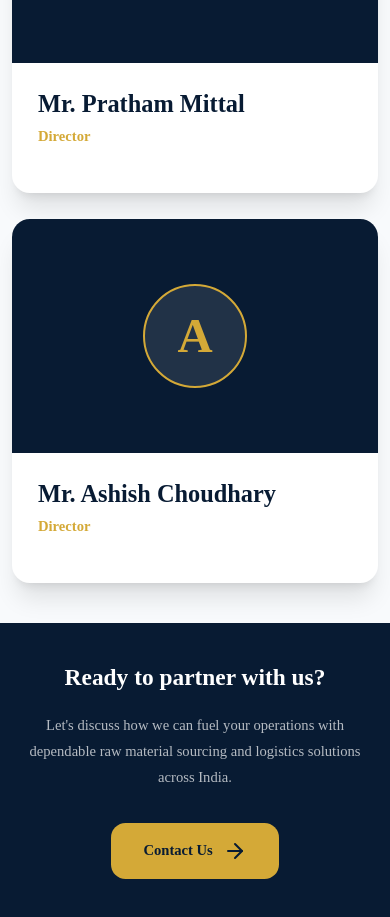
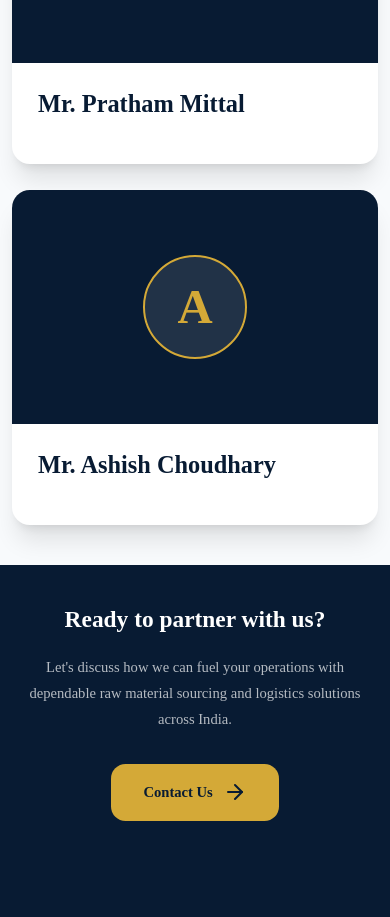
Before and after one commit to Maan-Sharma/lakhdataar-associates-website, a Next.js app: page /about in a window 390 px wide. Shown: the part 4289-5206 px from the top of the page. Built offline with nearby package versions, Linux system fonts and the light colour scheme.

Commit message:
Improve responsive hero section and GSAP animations

```diff
--- a/components/Team/data.ts
+++ b/components/Team/data.ts
@@ -4,14 +4,14 @@ export const teamMembers: TeamMember[] = [
     {
         initial: "P",
         name: "Mr. Pratham Mittal",
-        role: "Director",
+        role: "",
         description:
             "",
     },
     {
         initial: "A",
         name: "Mr. Ashish Choudhary",
-        role: "Director",
+        role: "",
         description:
             "",
     },
```
